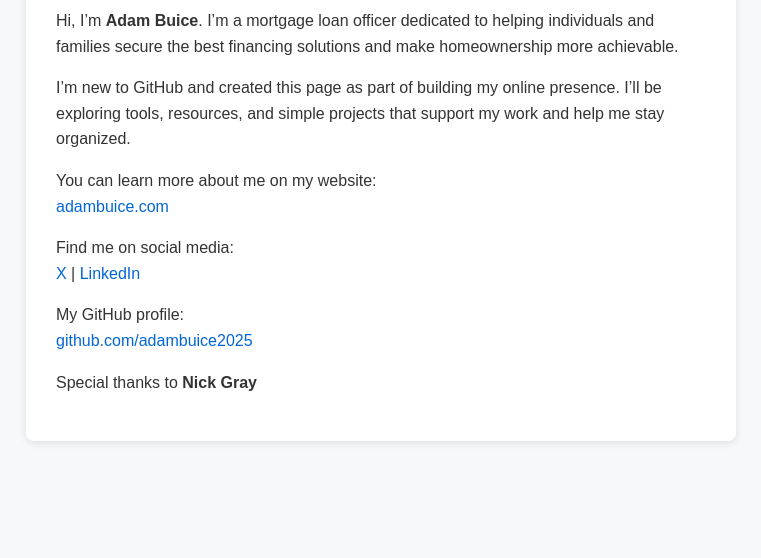
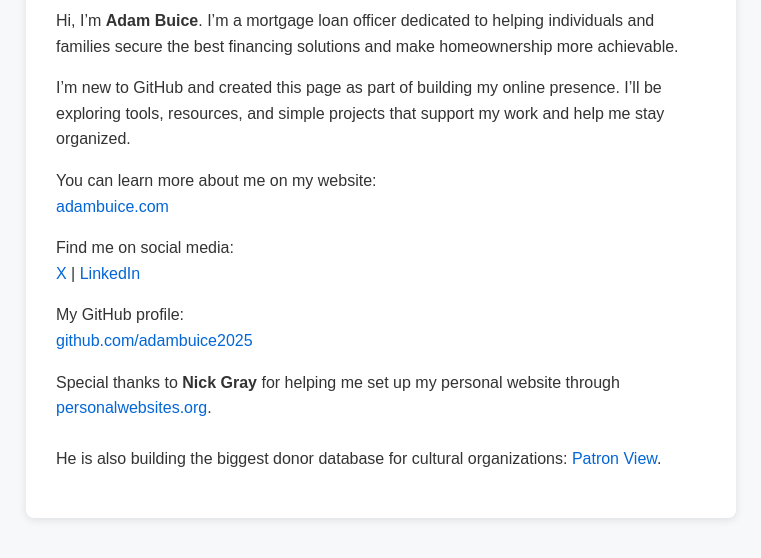
Before and after one commit to adambuice2025/hello-world, a plain HTML site: page index.html in a window 1280 px wide. Shown: the part 156-714 px from the top of the page, without its empty margins (259-1020 px from the left). Drawn offline with Linux system fonts and the light colour scheme.

Commit message:
Update index.html

```diff
--- a/index.html
+++ b/index.html
@@ -54,4 +54,10 @@
       </a>
     </p>
 
-    <p>Special thanks to <strong>Nick Gray</strong
+    <p>
+      Special thanks to <strong>Nick Gray</strong> for helping me set up my personal website through
+      <a href="https://personalwebsites.org" target="_blank">personalwebsites.org</a>.
+      <br><br>
+      He is also building the biggest donor database for cultural organizations:
+      <a href="https://patronview.com" target="_blank">Patron View</a>.
+    </p>
```
